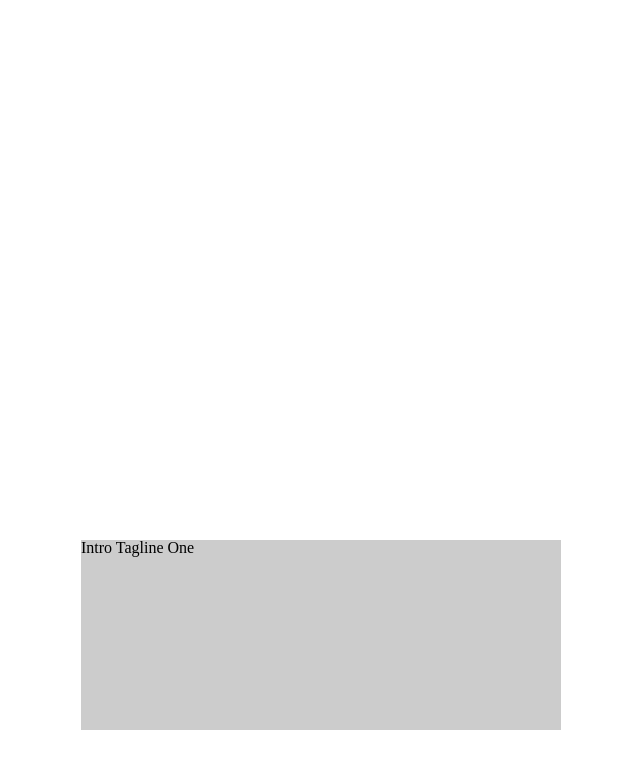
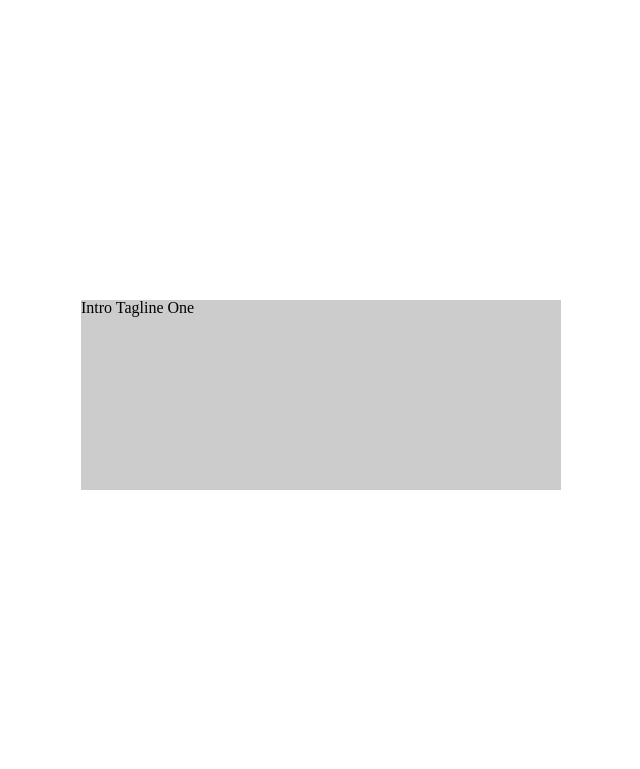
Before and after one commit to SecretPenguin/Marconi, a PHP site: page /tests/preface in a window 1280 px wide. Shown: the top 769 px of the page, without its empty margins (309-949 px from the left). Run offline with PHP 8.4, Linux system fonts and the light colour scheme.

Commit message:
updated preface centering

```diff
--- a/css/preface.css
+++ b/css/preface.css
@@ -46,10 +46,10 @@ body {
 	height:190px;
 	padding:10px;
 	position:absolute;
-	top:-100px;
-	left:-250px;
-	margin-top:50%;
-	margin-left:50%;
+	top:50%;
+	left:50%;
+	margin-top:-100px;
+	margin-left:-250px;
 	overflow:hidden;
 	}
 
```
